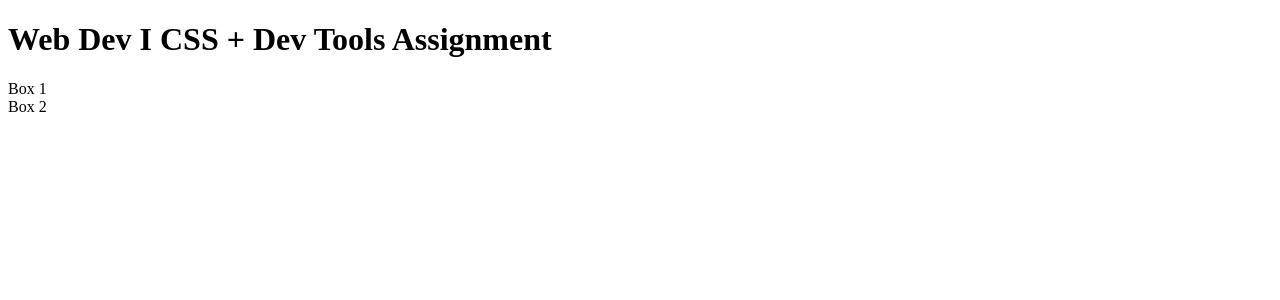
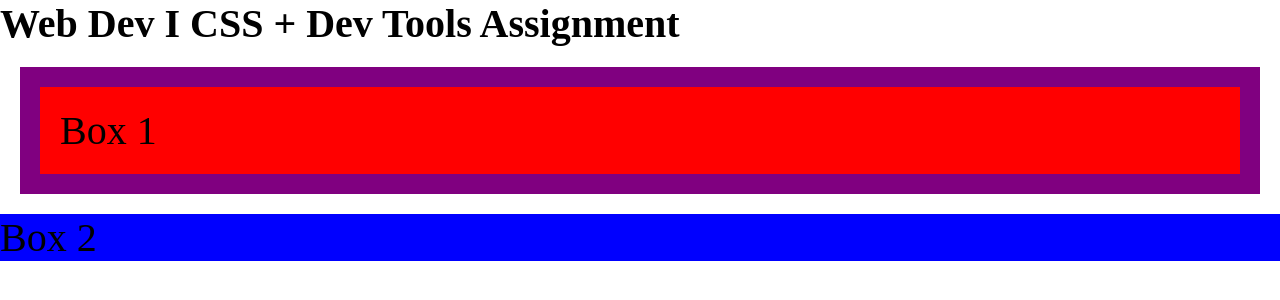
Before and after one commit to RVCC-IDMX/styling-with-box-model-ArifRey10, a plain HTML site: page index.html in a window 1280 px wide. Drawn offline with Linux system fonts and the light colour scheme.

Commit message:
Styled Box1

```diff
--- a/index.html
+++ b/index.html
@@ -5,6 +5,7 @@
         <meta charset="UTF-8">
         <meta http-equiv="X-UA-Compatible" content="IE=edge">
         <meta name="viewport" content="width=device-width, initial-scale=1.0">
+        <link rel="stylesheet"  href="style.css">
     </head>
 
     <body>
--- /dev/null
+++ b/style.css
@@ -0,0 +1,17 @@
+* {
+    padding: 0px;
+    margin: 0px;
+    font-size: 40px;
+  }
+
+  .box-one {
+    background-color: red;
+    padding: 20px;
+    border: 20px solid purple;
+    margin: 20px;
+  }
+
+  .box-two {
+    background-color: blue;
+    border: 0 solid yellow;
+  }
```
